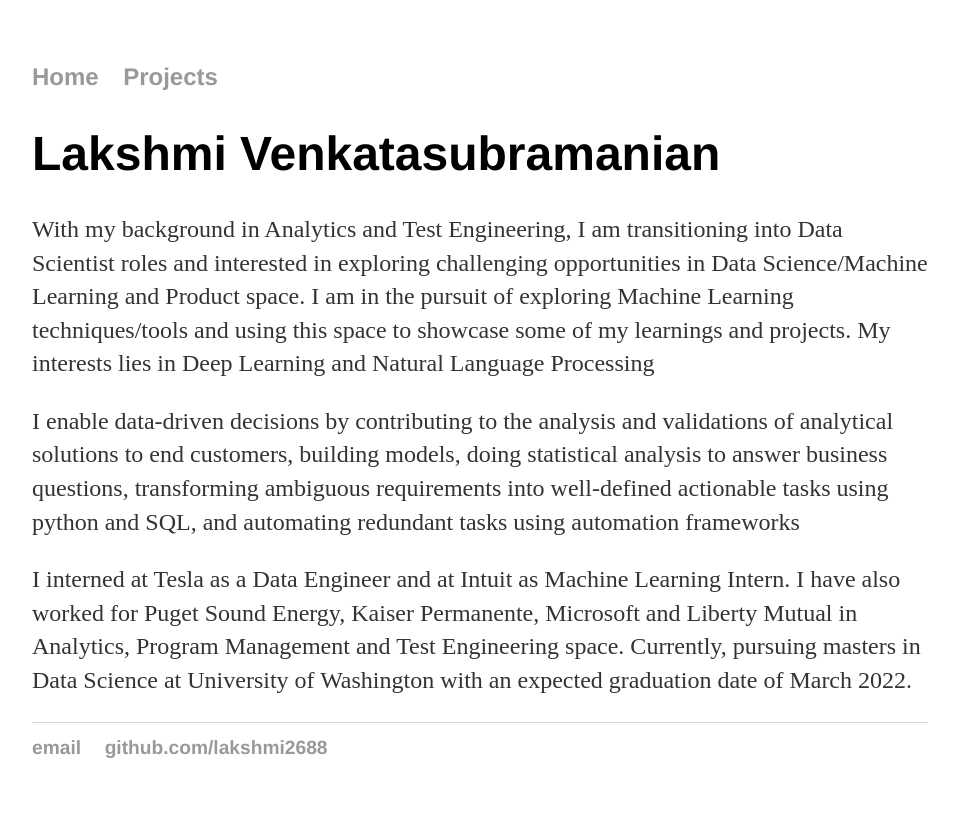
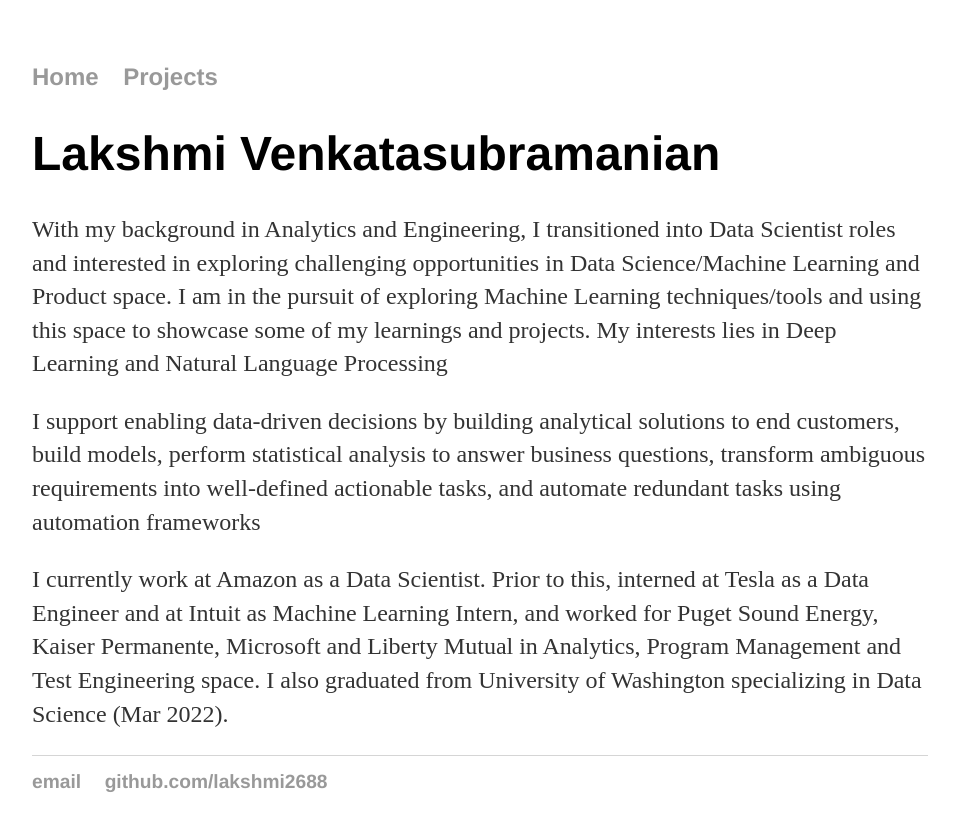
Before and after one commit to lakshmi2688/lakshmi2688.github.io, a Jekyll site: the page built from index.html, in a window 1280 px wide. Shown: the top 831 px of the page, without its empty margins (160-1118 px from the left). Built offline with Jekyll 4.4.1, drawn with Linux system fonts in a browser that asks for light colours.

Commit message:
Update index.html

```diff
--- a/index.html
+++ b/index.html
@@ -4,9 +4,9 @@ title: Lakshmi Venkatasubramanian, Data Enthusiast
 ---
 <div class="blurb">
 	<h1>Lakshmi Venkatasubramanian</h1>
-				<p>With my background in Analytics and Test Engineering, I am transitioning into Data Scientist roles and interested in exploring challenging opportunities in Data Science/Machine Learning and Product space. I am in the pursuit of exploring Machine Learning techniques/tools and using this space to showcase some of my learnings and projects. My interests lies in Deep Learning and Natural Language Processing </p>
-	<p>I enable data-driven decisions by contributing to the analysis and validations of analytical solutions to end customers, building models, doing statistical analysis to answer business questions, transforming ambiguous requirements into well-defined actionable tasks using python and SQL, and automating redundant tasks using automation frameworks</p>
+				<p>With my background in Analytics and Engineering, I transitioned into Data Scientist roles and interested in exploring challenging opportunities in Data Science/Machine Learning and Product space. I am in the pursuit of exploring Machine Learning techniques/tools and using this space to showcase some of my learnings and projects. My interests lies in Deep Learning and Natural Language Processing </p>
+	<p>I support enabling data-driven decisions by building analytical solutions to end customers, build models, perform statistical analysis to answer business questions, transform ambiguous requirements into well-defined actionable tasks, and automate redundant tasks using automation frameworks</p>
 
-<p>I interned at Tesla as a Data Engineer and at Intuit as Machine Learning Intern. I have also worked for Puget Sound Energy, Kaiser Permanente, Microsoft and Liberty Mutual in Analytics, Program Management and Test Engineering space.  Currently, pursuing masters in Data Science at University of Washington with an expected graduation date of March 2022.</p>
+<p>I currently work at Amazon as a Data Scientist. Prior to this, interned at Tesla as a Data Engineer and at Intuit as Machine Learning Intern, and worked for Puget Sound Energy, Kaiser Permanente, Microsoft and Liberty Mutual in Analytics, Program Management and Test Engineering space.  I also graduated from University of Washington specializing in Data Science (Mar 2022).</p>
 
 </div><!-- /.blurb -->
```
